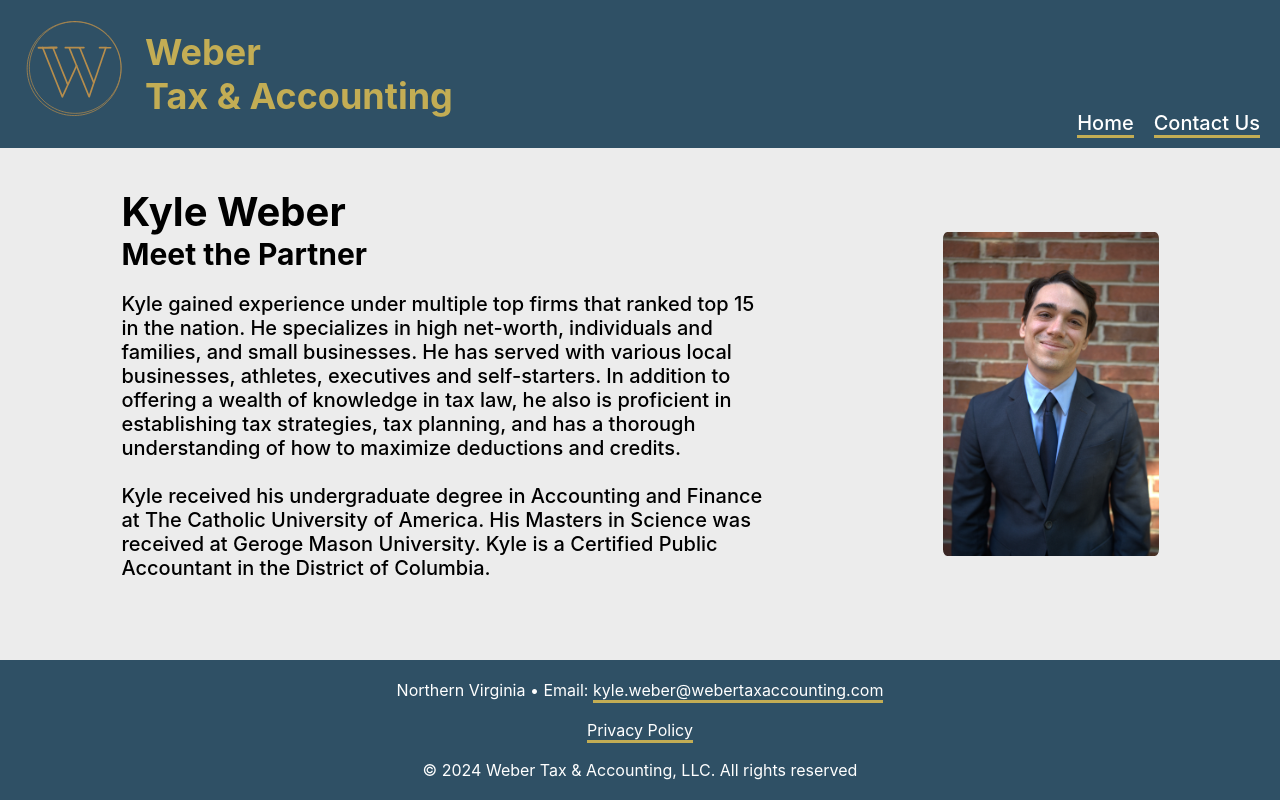
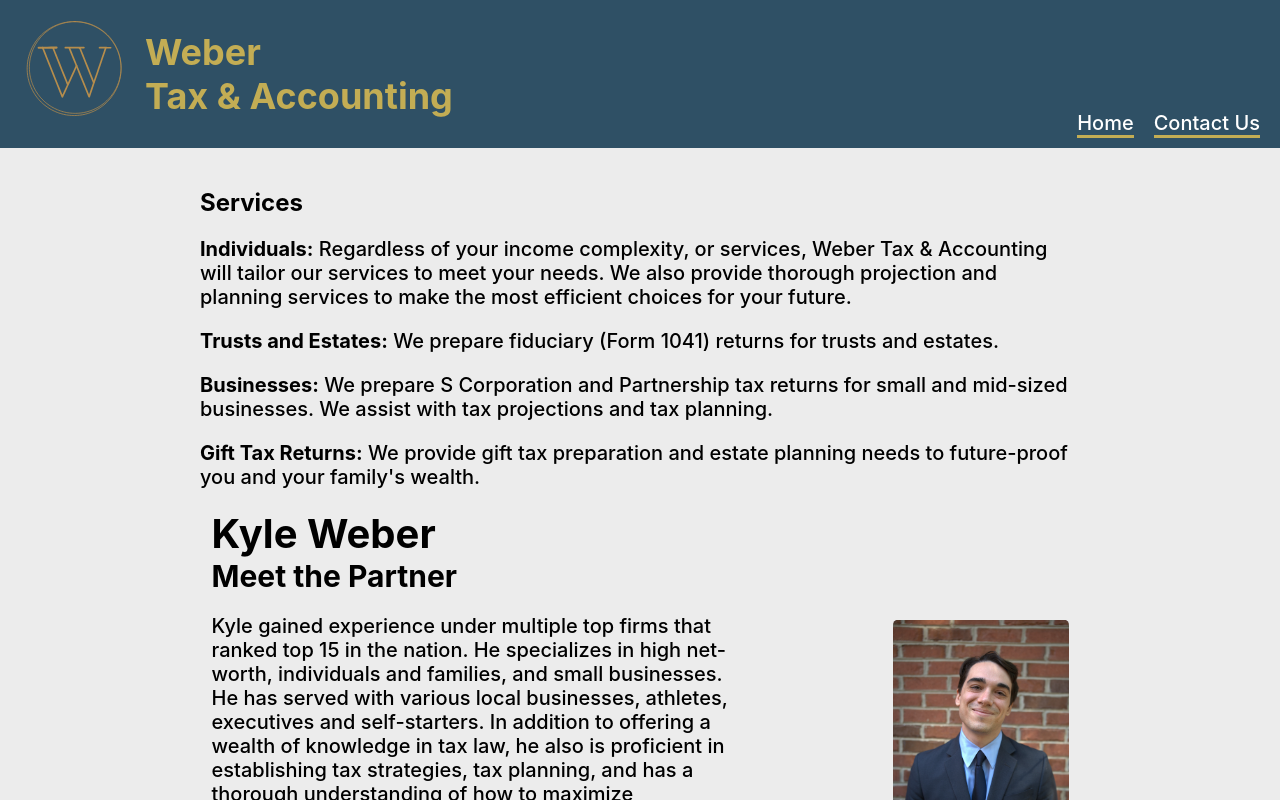
Before and after one commit to GainorJoshua-FS/webertaxaccounting, a React (Create React App) app: page /#/ in a window 1280 px wide. Shown: the top 800 px of the page. Built offline with nearby package versions, Linux system fonts and the light colour scheme.

Commit message:
Changed formatting for home page

```diff
--- /dev/null
+++ b/src/components/Bio.js
@@ -0,0 +1,25 @@
+import React from 'react'
+import Kyle from '../images/Kyle.jpeg'
+
+function Bio() {
+    return (
+        <section className='BioSection'>
+            <article className='BioArticle'>
+                <h2 className='BioName'>Kyle Weber</h2>
+                <h3 className='BioTitle'>Meet the Partner</h3>
+                <p className='BioBody'>
+                    Kyle gained experience under multiple top firms that ranked top 15 in the nation. He specializes in high net-worth, individuals and families, and small businesses. He has served with various local businesses, athletes, executives and self-starters. In addition to offering a wealth of knowledge in tax law, he also is proficient in establishing tax strategies, tax planning, and has a thorough understanding of how to maximize deductions and credits. <br/> <br/> Kyle received his undergraduate degree in Accounting and Finance at The Catholic University of America. His Masters in Science was received at Geroge Mason University. Kyle is a Certified Public Accountant in the District of Columbia.
+                </p>
+            </article>
+            <img className='BioImg' style={styles.img} src={Kyle} alt='Kyle Weber'/>
+        </section>
+    )
+}
+
+export default Bio
+
+const styles ={
+    img:{
+        borderRadius: '2%'
+    },
+}
--- a/src/components/Home.js
+++ b/src/components/Home.js
@@ -1,17 +1,13 @@
 import React from 'react'
 import Kyle from '../images/Kyle.jpeg'
+import Bio from './Bio'
+import Services from './Services'
 
 function Home() {
     return (
-        <section className='BioSection'>
-            <article className='BioArticle'>
-                <h2 className='BioName'>Kyle Weber</h2>
-                <h3 className='BioTitle'>Meet the Partner</h3>
-                <p className='BioBody'>
-                    Kyle gained experience under multiple top firms that ranked top 15 in the nation. He specializes in high net-worth, individuals and families, and small businesses. He has served with various local businesses, athletes, executives and self-starters. In addition to offering a wealth of knowledge in tax law, he also is proficient in establishing tax strategies, tax planning, and has a thorough understanding of how to maximize deductions and credits. <br/> <br/> Kyle received his undergraduate degree in Accounting and Finance at The Catholic University of America. His Masters in Science was received at Geroge Mason University. Kyle is a Certified Public Accountant in the District of Columbia.
-                </p>
-            </article>
-            <img className='BioImg' style={styles.img} src={Kyle} alt='Kyle Weber'/>
+        <section className="Section">
+            <Services/>
+            <Bio/>
         </section>
     )
 }
--- /dev/null
+++ b/src/components/Services.js
@@ -0,0 +1,29 @@
+import React from 'react'
+
+function Services() {
+    return (
+        <section className='ServicesSection'>
+            <h2 className='ServicesTitle'>Services</h2>
+            <p>
+                <strong>Individuals:</strong> Regardless of your income complexity, or services, Weber Tax & Accounting will tailor our services to meet your needs. We also provide thorough projection and planning services to make the most efficient choices for your future.
+            </p>
+            <p>
+                <strong>Trusts and Estates:</strong>  We prepare fiduciary (Form 1041) returns for trusts and estates.
+            </p>
+            <p>
+                <strong>Businesses:</strong>  We prepare S Corporation and Partnership tax returns for small and mid-sized businesses. We assist with tax projections and tax planning.
+            </p>
+            <p>
+                <strong>Gift Tax Returns:</strong> We provide gift tax preparation and estate planning needs to future-proof you and your family's wealth.
+            </p>
+        </section>
+    )
+}
+
+export default Services
+
+const styles ={
+    services:{
+
+    },
+}
```
